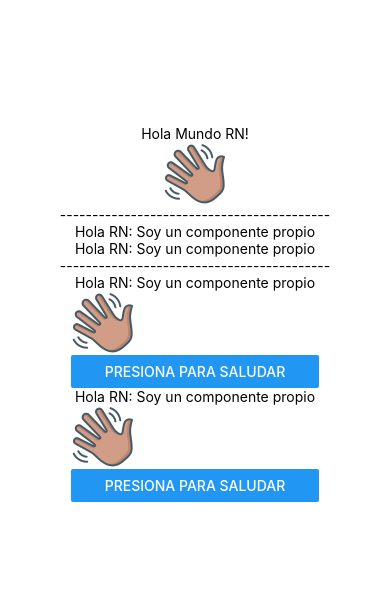
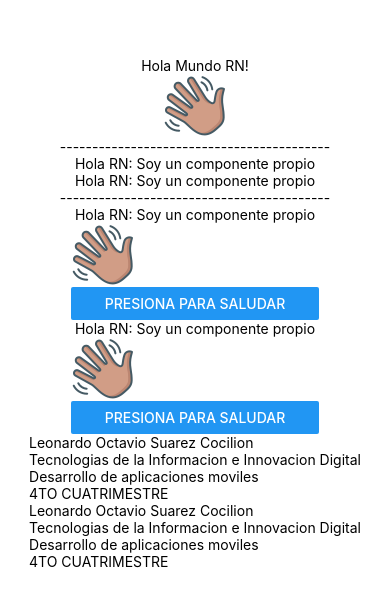
Before and after one commit to leo028-SC/DAM_TIID222, a React Native app in the folder miAPP2/: screen / in a window 390 px wide. Shown: the part 109-714 px from the top of the page. Built offline with nearby package versions, Linux system fonts and the light colour scheme.

Commit message:
Agregué el componente de perfil

```diff
--- a/miAPP2/App.js
+++ b/miAPP2/App.js
@@ -3,6 +3,7 @@
 import { StyleSheet, Text, View, Image } from 'react-native';
 import { Saludo } from './components/Saludo';
 import { Saludo2 } from './components/Saludo2';
+import { Perfil } from './components/Perfil';
 
 
 /* 2. Zona Main */
@@ -21,6 +22,9 @@
       <Saludo2></Saludo2>
       <Saludo2/>
 
+      <Perfil></Perfil>
+      <Perfil/>
+
 
 
       <StatusBar style="auto" />
--- /dev/null
+++ b/miAPP2/components/Perfil.js
@@ -0,0 +1,15 @@
+import {Text, View} from 'react-native';
+
+export const Perfil=()=>{
+    return(
+
+        <View>
+            <Text>Leonardo Octavio Suarez Cocilion</Text>
+            <Text>Tecnologias de la Informacion e Innovacion Digital</Text>
+            <Text>Desarrollo de aplicaciones moviles</Text>
+            <Text>4TO CUATRIMESTRE</Text>
+
+        </View>
+
+    )
+}
```
